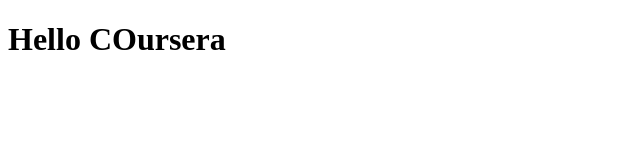
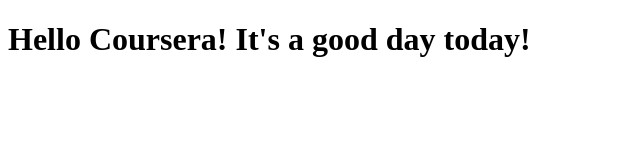
Before and after one commit to RahulRanganathan/webpage1, a plain HTML site: page sitex/index.html in a window 1280 px wide. Shown: the whole page, without its empty margins (0-640 px from the left). Drawn offline with Linux system fonts and the light colour scheme.

Commit message:
Small Change

```diff
--- a/sitex/index.html
+++ b/sitex/index.html
@@ -4,6 +4,6 @@
 	<title>Hello Coursera </title>
 </head>
 <body>
-<h1>Hello COursera</h1>
+<h1>Hello Coursera! It's a good day today!</h1>
 </body>
 </html>
```
